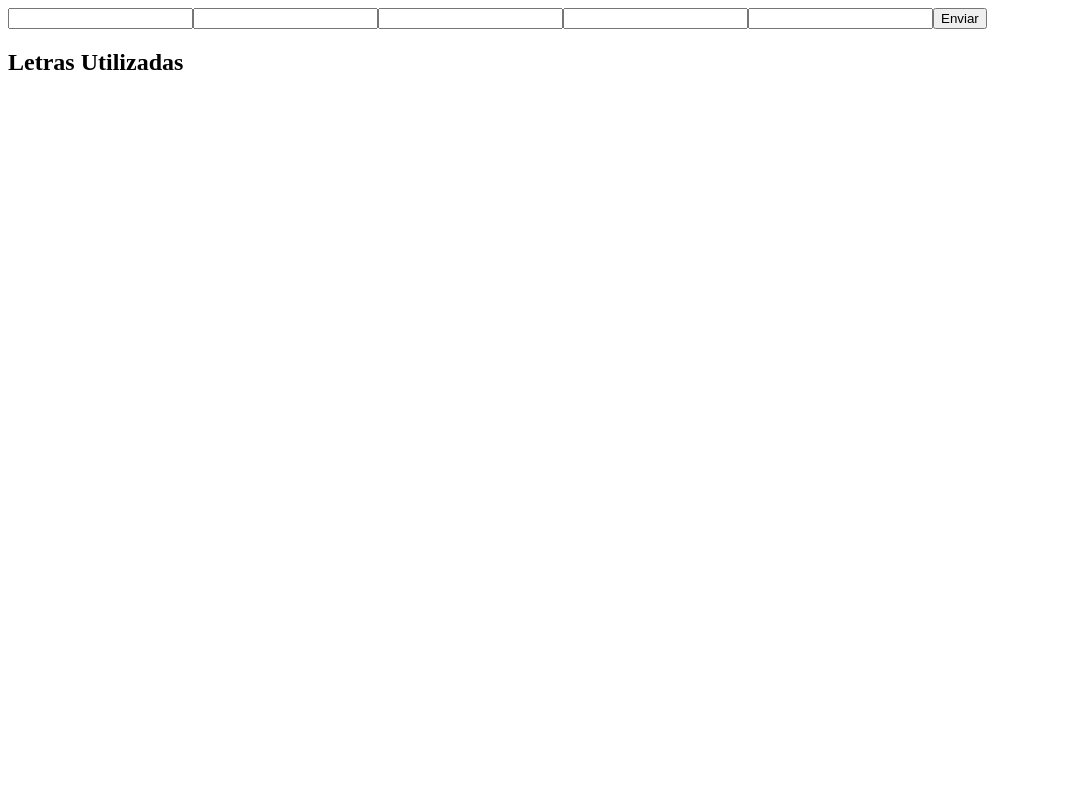
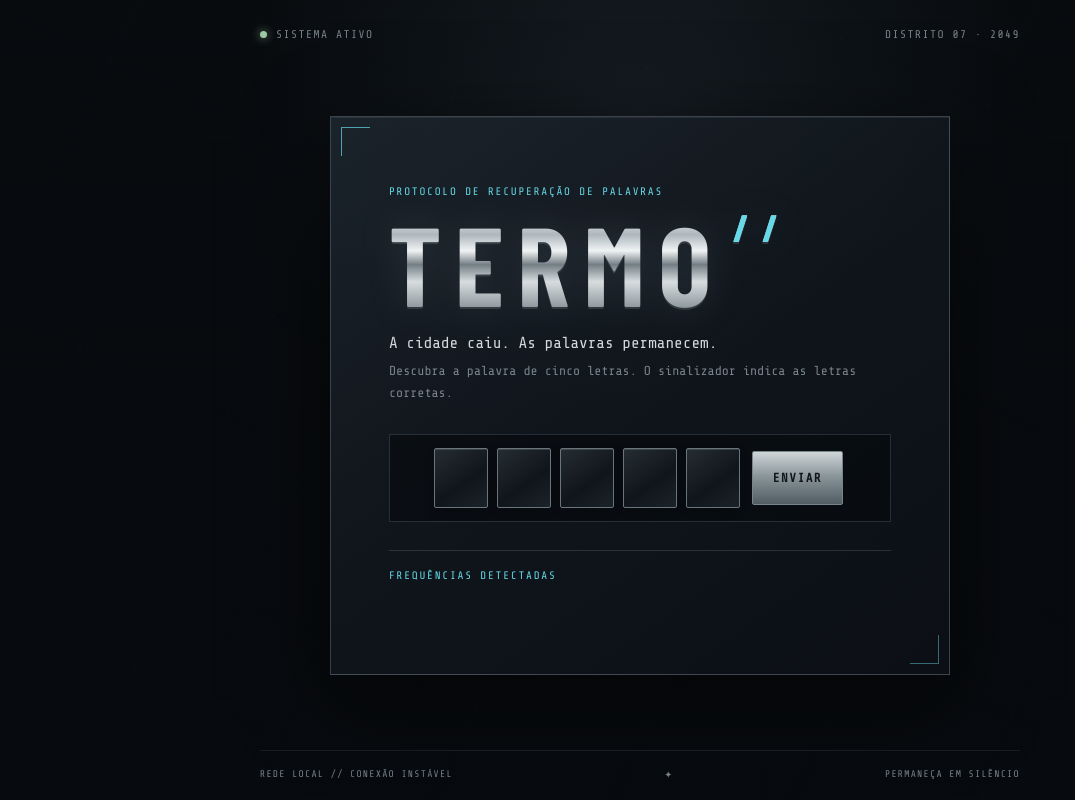
Before and after one commit to lucasmito321/termo, a plain HTML site: page index.html in a window 1280 px wide. Shown: the whole page, without its empty margins (0-1075 px from the left). Drawn offline with nearby package versions, Linux system fonts and the light colour scheme; a web font is replaced by a local one.

Commit message:
Add post-war cyberpunk visual design

```diff
--- a/index.html
+++ b/index.html
@@ -1,16 +1,39 @@
-<html>
+<!DOCTYPE html>
+<html lang="pt-BR">
+<head>
+    <meta charset="UTF-8">
+    <meta name="viewport" content="width=device-width, initial-scale=1.0">
+    <meta name="theme-color" content="#090c11">
+    <title>TERMO // Setor 07</title>
+    <link rel="stylesheet" href="style.css">
+</head>
+<body>
+    <main class="interface">
+        <header class="topbar">
+            <span class="status"><span class="status-light"></span> SISTEMA ATIVO</span>
+            <span class="sector">DISTRITO 07 · 2049</span>
+        </header>
 
-<head>
+        <section class="game-panel" aria-labelledby="game-title">
+            <p class="eyebrow">PROTOCOLO DE RECUPERAÇÃO DE PALAVRAS</p>
+            <h1 id="game-title">TERMO<span class="title-mark">//</span></h1>
+            <p class="intro">A cidade caiu. As palavras permanecem.</p>
+            <p class="instructions">Descubra a palavra de cinco letras. O sinalizador indica as letras corretas.</p>
 
-</head>
+            <div id="jogo" aria-label="Área do jogo"></div>
 
-<body>
-    <div id="jogo">
+            <section class="used-letters" aria-labelledby="used-letters-title">
+                <h2 id="used-letters-title">FREQUÊNCIAS DETECTADAS</h2>
+                <div id="letrasUtilizadas" aria-live="polite"></div>
+            </section>
+        </section>
 
-    </div>
-    <h2>Letras Utilizadas</h2>
-    <div id="letrasUtilizadas"></div>
+        <footer class="footer-note">
+            <span>REDE LOCAL // CONEXÃO INSTÁVEL</span>
+            <span>✦</span>
+            <span>PERMANEÇA EM SILÊNCIO</span>
+        </footer>
+    </main>
     <script src="termo.js"></script>
 </body>
-
 </html>
--- /dev/null
+++ b/style.css
@@ -0,0 +1,249 @@
+@import url('https://fonts.googleapis.com/css2?family=Barlow+Condensed:wght@500;600;700;800&family=Share+Tech+Mono&display=swap');
+
+:root {
+    color-scheme: dark;
+    --steel: #c4cbd0;
+    --muted: #78838b;
+    --line: rgba(160, 177, 188, 0.2);
+    --cyan: #66d9e8;
+}
+
+* {
+    box-sizing: border-box;
+}
+
+body {
+    min-height: 100vh;
+    margin: 0;
+    color: var(--steel);
+    background:
+        radial-gradient(ellipse at 50% 12%, rgba(52, 72, 81, 0.26), transparent 42%),
+        linear-gradient(rgba(7, 10, 14, 0.86), rgba(7, 10, 14, 0.96)),
+        repeating-linear-gradient(0deg, transparent 0 3px, rgba(180, 205, 215, 0.025) 4px);
+    font-family: 'Share Tech Mono', 'Courier New', monospace;
+}
+
+body::before {
+    position: fixed;
+    z-index: -1;
+    inset: 0;
+    content: '';
+    opacity: 0.22;
+    background-image:
+        linear-gradient(115deg, transparent 0 48%, rgba(110, 139, 151, 0.08) 49%, transparent 50%),
+        linear-gradient(25deg, transparent 0 68%, rgba(110, 139, 151, 0.06) 69%, transparent 70%);
+    background-size: 180px 220px, 260px 300px;
+}
+
+.interface {
+    display: flex;
+    min-height: 100vh;
+    flex-direction: column;
+    align-items: center;
+    padding: 28px 20px 20px;
+}
+
+.topbar,
+.footer-note {
+    display: flex;
+    width: min(100%, 760px);
+    align-items: center;
+    justify-content: space-between;
+    color: var(--muted);
+    font-size: 0.7rem;
+    letter-spacing: 0.13em;
+}
+
+.status {
+    display: inline-flex;
+    align-items: center;
+    gap: 9px;
+}
+
+.status-light {
+    width: 7px;
+    height: 7px;
+    border-radius: 50%;
+    background: #9dc8a1;
+    box-shadow: 0 0 10px rgba(157, 200, 161, 0.75);
+}
+
+.game-panel {
+    position: relative;
+    width: min(100%, 620px);
+    margin: auto;
+    padding: clamp(28px, 7vw, 58px);
+    overflow: hidden;
+    border: 1px solid rgba(164, 184, 195, 0.29);
+    background: linear-gradient(145deg, rgba(29, 37, 45, 0.92), rgba(17, 22, 29, 0.94) 48%, rgba(12, 16, 22, 0.98));
+    box-shadow: 0 24px 80px rgba(0, 0, 0, 0.55), inset 0 1px rgba(231, 240, 244, 0.08);
+}
+
+.game-panel::before,
+.game-panel::after {
+    position: absolute;
+    width: 28px;
+    height: 28px;
+    content: '';
+    pointer-events: none;
+}
+
+.game-panel::before {
+    top: 10px;
+    left: 10px;
+    border-top: 1px solid var(--cyan);
+    border-left: 1px solid var(--cyan);
+    opacity: 0.7;
+}
+
+.game-panel::after {
+    right: 10px;
+    bottom: 10px;
+    border-right: 1px solid var(--cyan);
+    border-bottom: 1px solid var(--cyan);
+    opacity: 0.45;
+}
+
+.eyebrow,
+.used-letters h2 {
+    color: var(--cyan);
+    font-size: 0.68rem;
+    letter-spacing: 0.16em;
+}
+
+h1 {
+    margin: 10px 0 0;
+    background: linear-gradient(180deg, #fff 0%, #adb7bd 24%, #f0f3f4 39%, #737e85 52%, #d7dddf 68%, #77828a 100%);
+    background-clip: text;
+    color: transparent;
+    filter: drop-shadow(0 2px 0 rgba(255, 255, 255, 0.12)) drop-shadow(0 0 18px rgba(176, 203, 214, 0.13));
+    font-family: 'Barlow Condensed', Impact, sans-serif;
+    font-size: clamp(4.2rem, 17vw, 7rem);
+    font-weight: 800;
+    letter-spacing: 0.12em;
+    line-height: 0.95;
+}
+
+.title-mark {
+    margin-left: 8px;
+    color: var(--cyan);
+    font-size: 0.34em;
+    vertical-align: top;
+    filter: none;
+}
+
+.intro {
+    margin: 18px 0 8px;
+    color: #d3d9dc;
+    font-size: 1rem;
+}
+
+.instructions {
+    margin: 0 0 30px;
+    color: var(--muted);
+    font-size: 0.82rem;
+    line-height: 1.7;
+}
+
+#jogo {
+    display: grid;
+    gap: 10px;
+}
+
+#jogo form {
+    display: flex;
+    flex-wrap: wrap;
+    justify-content: center;
+    gap: 9px;
+    padding: 13px;
+    border: 1px solid var(--line);
+    background: rgba(5, 8, 12, 0.55);
+}
+
+#jogo input[type="text"] {
+    width: clamp(42px, 11vw, 54px);
+    height: clamp(48px, 12vw, 60px);
+    border: 1px solid #68757d;
+    border-radius: 2px;
+    outline: none;
+    background: linear-gradient(145deg, #252d33, #10151a 58%, #1b2329);
+    box-shadow: inset 0 1px rgba(255, 255, 255, 0.14), 0 3px 8px rgba(0, 0, 0, 0.3);
+    color: #edf1f2;
+    font-family: 'Barlow Condensed', Impact, sans-serif;
+    font-size: 1.8rem;
+    font-weight: 700;
+    text-align: center;
+    text-transform: uppercase;
+    transition: border-color 160ms ease, box-shadow 160ms ease;
+}
+
+#jogo input[type="text"]:focus {
+    border-color: var(--cyan);
+    box-shadow: 0 0 12px rgba(102, 217, 232, 0.2), inset 0 1px rgba(255, 255, 255, 0.14);
+}
+
+#jogo input[type="submit"] {
+    min-height: 42px;
+    margin: 3px;
+    padding: 0 20px;
+    border: 1px solid #77858c;
+    border-radius: 2px;
+    background: linear-gradient(180deg, #d0d6d8 0%, #8c979c 45%, #515d63 100%);
+    color: #10161a;
+    cursor: pointer;
+    font-family: 'Share Tech Mono', 'Courier New', monospace;
+    font-size: 0.78rem;
+    font-weight: 700;
+    letter-spacing: 0.12em;
+    text-transform: uppercase;
+    transition: filter 160ms ease, transform 160ms ease;
+}
+
+#jogo input[type="submit"]:hover {
+    filter: brightness(1.16);
+    transform: translateY(-1px);
+}
+
+.used-letters {
+    margin-top: 28px;
+    padding-top: 18px;
+    border-top: 1px solid var(--line);
+}
+
+.used-letters h2 {
+    margin: 0 0 10px;
+    font-weight: 400;
+}
+
+#letrasUtilizadas {
+    min-height: 24px;
+    color: #d3d9dc;
+    font-size: 1rem;
+    letter-spacing: 0.3em;
+}
+
+.footer-note {
+    padding-top: 18px;
+    border-top: 1px solid rgba(160, 177, 188, 0.12);
+    font-size: 0.6rem;
+}
+
+@media (max-width: 480px) {
+    .interface {
+        padding: 18px 12px;
+    }
+
+    .topbar,
+    .footer-note {
+        font-size: 0.55rem;
+    }
+
+    .game-panel {
+        padding: 32px 18px;
+    }
+
+    #jogo form {
+        gap: 6px;
+        padding: 9px;
+    }
+}
```
